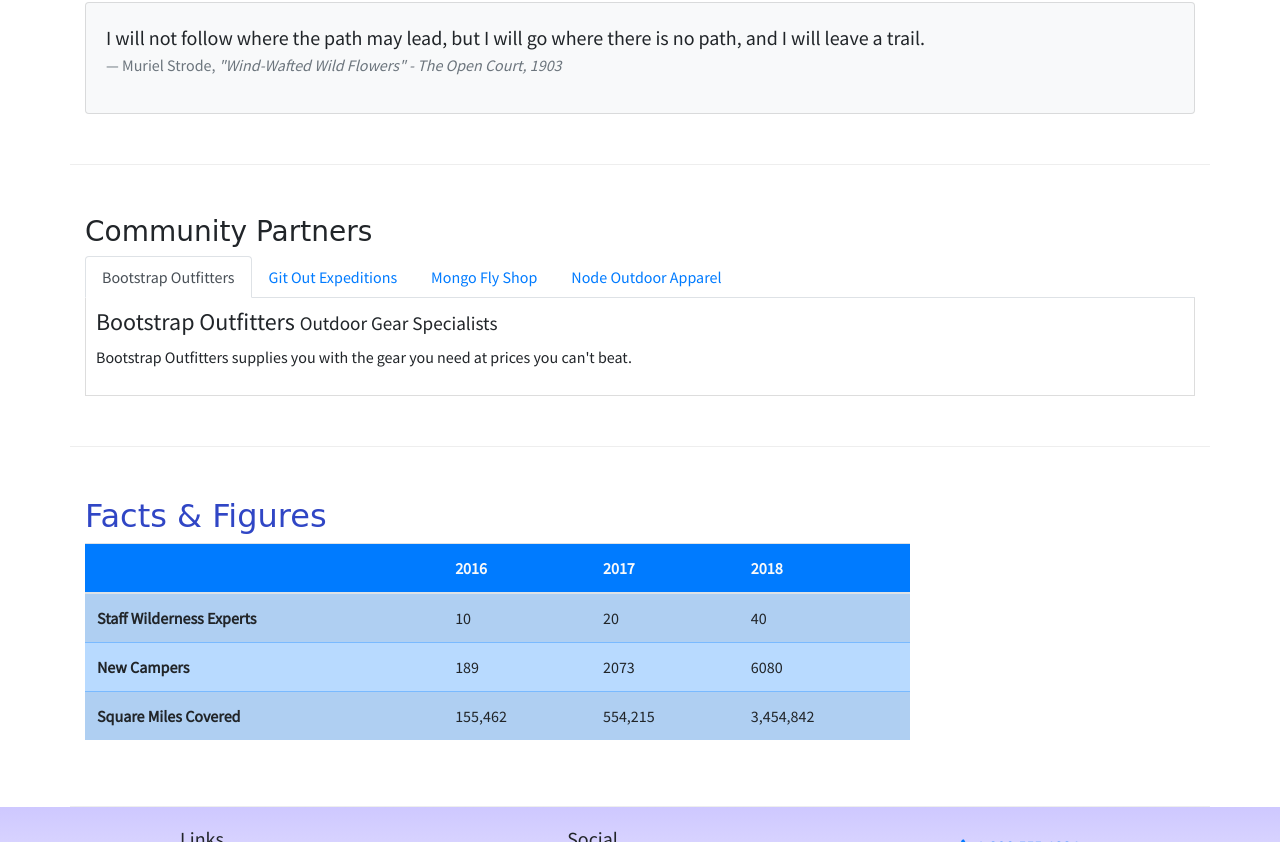
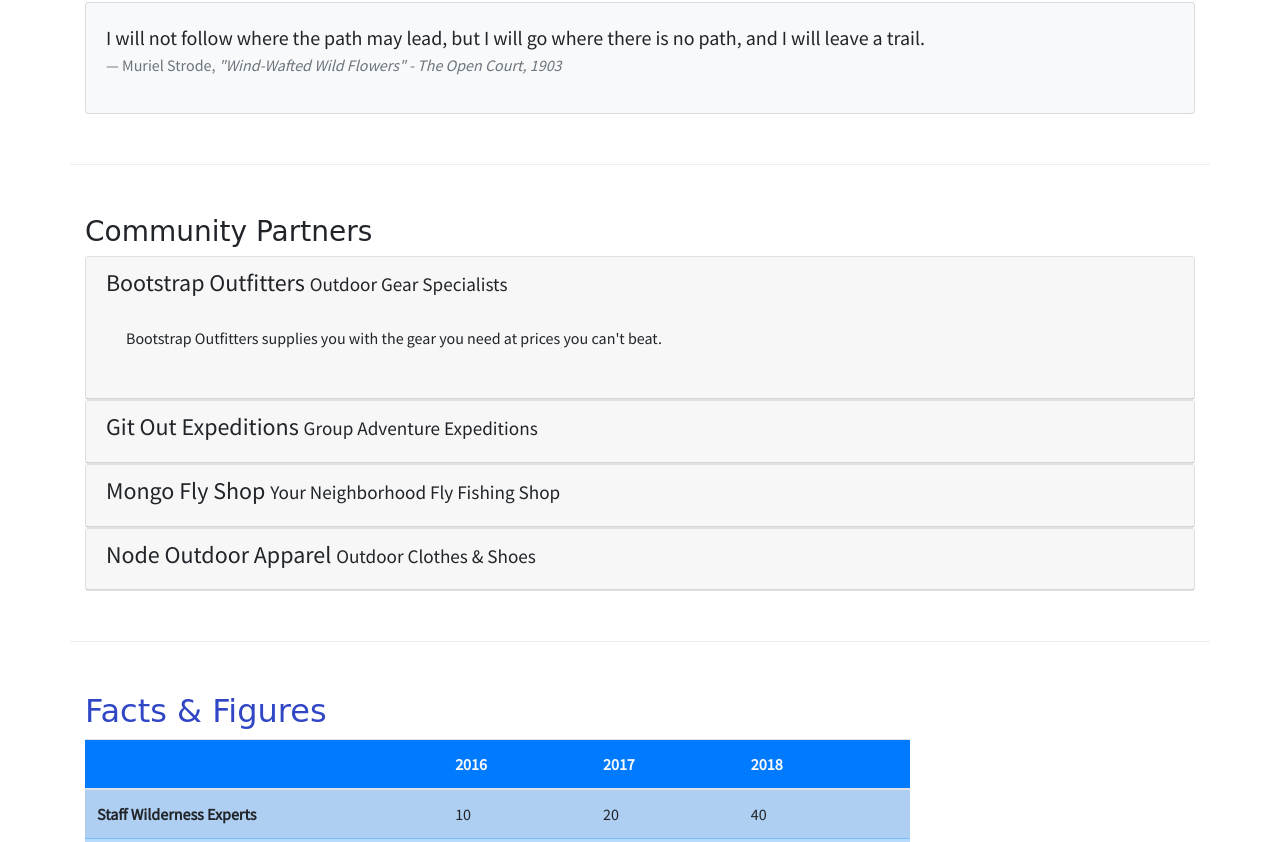
Before and after one commit to jaspertung/nucampsite, a website: page aboutus.html in a window 1280 px wide. Shown: the part 665-1507 px from the top of the page. Drawn offline with nearby package versions, Linux system fonts and the light colour scheme; a web font is replaced by a local one.

Commit message:
Changed Community Partners tabs to accordion

```diff
--- a/aboutus.html
+++ b/aboutus.html
@@ -107,7 +107,7 @@
             </div>
         </div>
     <!-- Community Partner Tabs -->
-        <div class="row row-content">
+        <!-- <div class="row row-content">
             <div class="col">
                 <h3>Community Partners</h3>
                 <ul class="nav nav-tabs">
@@ -141,6 +141,62 @@
                     <div role="tabpanel" class="tab-pane fade" id="node">
                         <h4>Node Outdoor Apparel <small>Outdoor Clothes & Shoes</small></h4>
                         <p class="d-none d-sm-block">From polar fleeces to swimsuits, hiking boots to waders, a visit to Node will be sure to get you covered.</p>
+                    </div>
+                </div>
+            </div>
+        </div> -->
+    <!-- Community Partner Accordion -->
+        <div class="row row-content">
+            <div class="col">
+                <h3>Community Partners</h3>
+                <div id="accordion">
+                    <div class="card">
+                        <div role="tab" class="card-header">
+                            <h4>
+                                <a class="accordion-anchor" data-toggle="collapse" data-target="#bootstrap">Bootstrap Outfitters <small>Outdoor Gear Specialists</small></a>
+                            </h4>
+                            <div class="collapse show" id="bootstrap" data-parent="#accordion">
+                                <div class="card-body">
+                                    <p class="d-none d-sm-block">Bootstrap Outfitters supplies you with the gear you need at prices you can't beat.</p>
+                                </div>
+                            </div>
+                        </div>
+                    </div>
+                    <div class="card">
+                        <div role="tab" class="card-header">
+                            <h4>
+                                <a class="collapsed accordion-anchor" data-toggle="collapse" data-target="#git">Git Out Expeditions <small>Group Adventure Expeditions</small></a>
+                            </h4>
+                            <div class="collapse" id="git" data-parent="#accordion">
+                                <div class="card-body">
+                                    <p class="d-none d-sm-block">Join Git Out Expeditions to explore new horizons with a group of other adventurers!</p>
+                                </div>
+                            </div>
+                        </div>
+                    </div>
+                    <div class="card">
+                        <div role="tab" class="card-header">
+                            <h4>
+                                <a class="collapsed accordion-anchor" data-toggle="collapse" data-target="#mongo">Mongo Fly Shop <small>Your Neighborhood Fly Fishing Shop</small></a>
+                            </h4>
+                            <div class="collapse" id="mongo" data-parent="#accordion">
+                                <div class="card-body">
+                                    <p class="d-none d-sm-block">Need a new fishing pole, a tacklebox, or flies of all kinds? Stop by Mongo Fly Shop.</p>
+                                </div>
+                            </div>
+                        </div>
+                    </div>
+                    <div class="card">
+                        <div role="tab" class="card-header">
+                            <h4>
+                                <a class="collapsed accordion-anchor" data-toggle="collapse" data-target="#node">Node Outdoor Apparel <small>Outdoor Clothes & Shoes</small></a>
+                            </h4>
+                            <div class="collapse" id="node" data-parent="#accordion">
+                                <div class="card-body">
+                                    <p class="d-none d-sm-block">From polar fleeces to swimsuits, hiking boots to waders, a visit to Node will be sure to get you covered.</p>
+                                </div>
+                            </div>
+                        </div>
                     </div>
                 </div>
             </div>
--- a/css/styles.css
+++ b/css/styles.css
@@ -34,8 +34,17 @@ header h2 {
 .navbar {
     background-color: #901CAD;
 }
-.tab-content {
+/* was used for about us community partner tabs */
+/* .tab-content {
     border: 1px solid #DDD;
     border-top: none;
     padding: 10px;
+} */
+.accordion-anchor {
+    text-decoration: none;
+    color: #212529;
 }
+.accordion-anchor:hover {
+    text-decoration: none;
+    color: #212529;
+}
```
